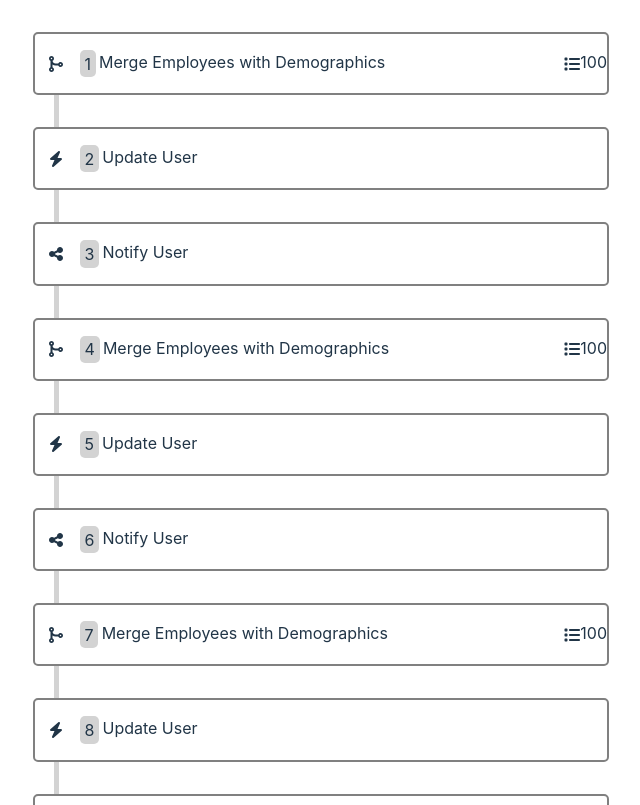
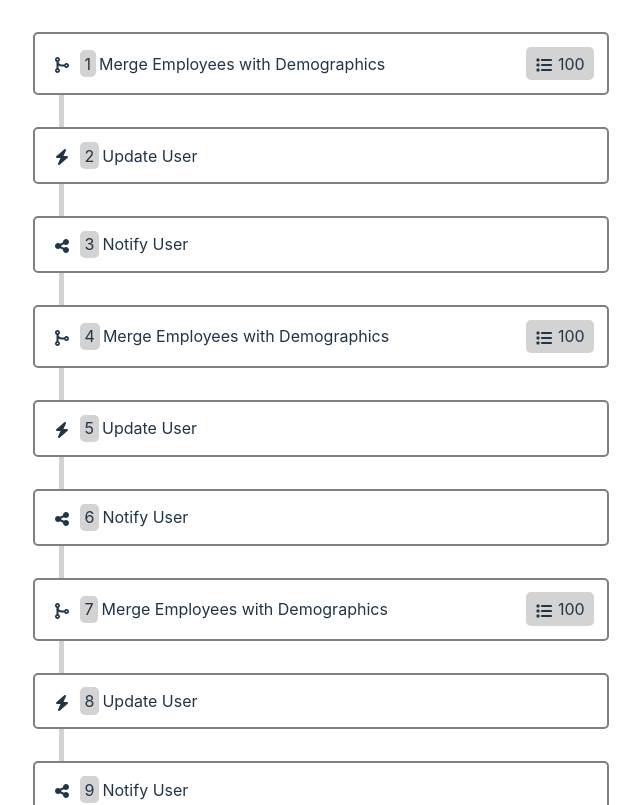
Before and after one commit to psalaets/steps, a React (Vite) app: page / in a window 1280 px wide. Shown: the top 805 px of the page, without its empty margins (319-959 px from the left). Built offline with nearby package versions, Linux system fonts and the light colour scheme.

Commit message:
clean up pill a bit

```diff
--- /dev/null
+++ b/src/components/icon/IconWrapper.css
@@ -0,0 +1,3 @@
+.icon-wrapper {
+  padding-inline: .4rem;
+}
--- /dev/null
+++ b/src/components/icon/IconWrapper.jsx
@@ -0,0 +1,7 @@
+import './IconWrapper.css';
+
+export function IconWrapper({children}) {
+  return (
+    <span className="icon-wrapper">{children}</span>
+  );
+}
--- a/src/components/pill/Pill.css
+++ b/src/components/pill/Pill.css
@@ -1,3 +1,5 @@
 .pill {
+  background-color: lightgray;
   border-radius: 5px;
+  padding: .3rem .6rem .3rem .2rem;
 }
--- a/src/components/pill/Pill.jsx
+++ b/src/components/pill/Pill.jsx
@@ -1,8 +1,11 @@
-export function Pill(props) {
+import { IconWrapper } from '../icon/IconWrapper';
+import './Pill.css';
+
+export function Pill({icon, children}) {
   return (
-    <div className="pill">
-      {props.icon}
-      {props.children}
-    </div>
+    <span className="pill">
+      <IconWrapper>{icon}</IconWrapper>
+      <span className="pill__label">{children}</span>
+    </span>
   );
 }
--- a/src/components/step/Step.css
+++ b/src/components/step/Step.css
@@ -2,12 +2,9 @@
   display: flex;
   gap: .2rem;
   justify-content: start;
+  align-items: center;
 
-  padding-block: 1rem;
-}
-
-.step__icon-wrapper {
-  padding-inline: .8rem;
+  padding: .8rem;
 }
 
 .step__number {
@@ -21,6 +18,7 @@
 }
 
 .step__indicators {
+  flex: 1 1 100%;
   display: flex;
   justify-content: end;
 }
--- a/src/components/step/Step.jsx
+++ b/src/components/step/Step.jsx
@@ -1,18 +1,15 @@
 import { Children } from 'react';
+import { IconWrapper } from '../icon/IconWrapper';
+
 import './Step.css';
 
-export function Step(props) {
-  const { step, children, icon } = props;
-
+export function Step({ step, children, icon }) {
   return (
     <div className={`step`}>
-      <span className="step__icon-wrapper">
-        {icon}
-      </span>
+      <IconWrapper>{icon}</IconWrapper>
       <StepNumber>{step.stepNumber}</StepNumber>
       <StepName>{step.name}</StepName>
       {Children.count(children) > 0 ? <Indicators>{children}</Indicators> : null}
-      {/* error icon */}
     </div>
   );
 }
--- a/src/components/steps/Steps.css
+++ b/src/components/steps/Steps.css
@@ -27,7 +27,7 @@
 .step-wrapper + .step-wrapper::before {
   position: absolute;
   bottom: calc(100% + 2px);
-  left: 1.2rem;
+  left: 1.5rem;
 
   height: 2rem;
   content: '';
```
